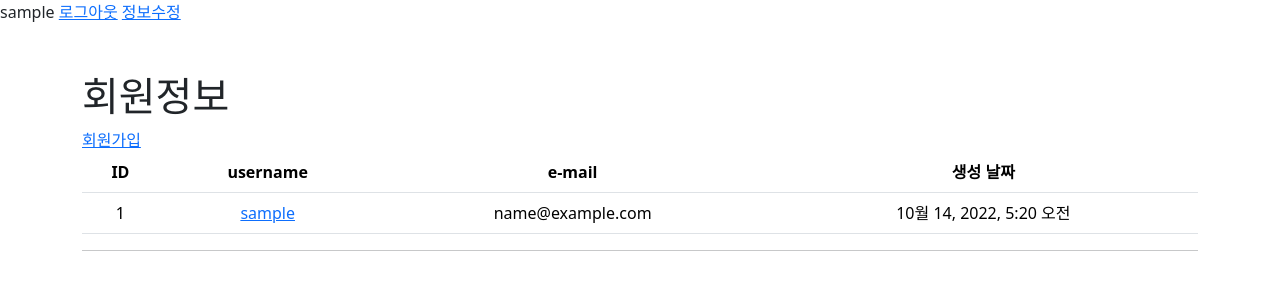
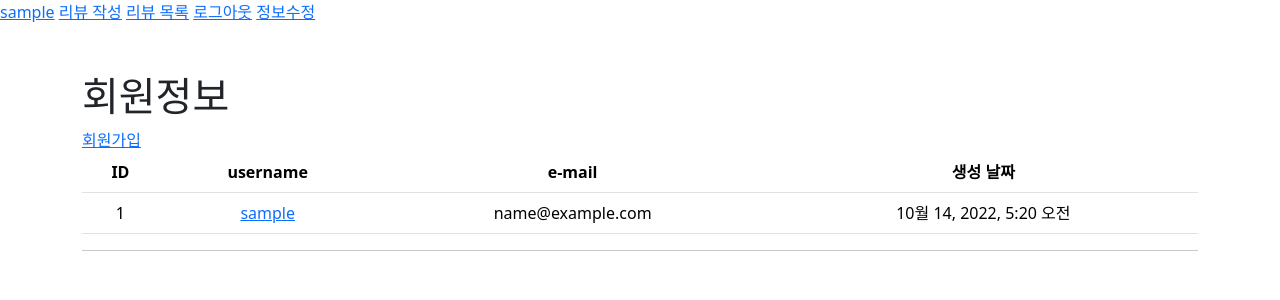
Before and after one commit to woocheolll/accounts, a Django app: page /accounts/ in a window 1280 px wide. Shown: the top 300 px of the page. Run offline with Django 3.2, Linux system fonts and the light colour scheme; the visitor is signed in with stand-in values (Sample User, id 1); data comes from the database, SQL or seed files in the repository; some libraries are stand-ins or nearby versions.

Commit message:
template/navbar

```diff
--- a/pjt/templates/base.html
+++ b/pjt/templates/base.html
@@ -10,11 +10,15 @@
   {% block css %}{% endblock css %}
 </head>
 <body>
+
   {% if request.user.is_authenticated %}
-    <span>{{ request.user }}</span>
+    <span> <a href="{% url 'accounts:detail' user.pk  %}">{{ request.user }}</a> </span>
+    <a href="">리뷰 작성</a>
+    <a href="">리뷰 목록</a>
     <a href="{% url 'accounts:logout' %}">로그아웃</a>
     <a href="{% url 'accounts:update' user.pk  %}">정보수정</a>
   {% else %}
+    <a href="">리뷰 목록</a>
     <a href="{% url 'accounts:signup' %}">회원가입</a>
     <a href="{% url 'accounts:login' %}">로그인</a>
   {% endif %}
```
